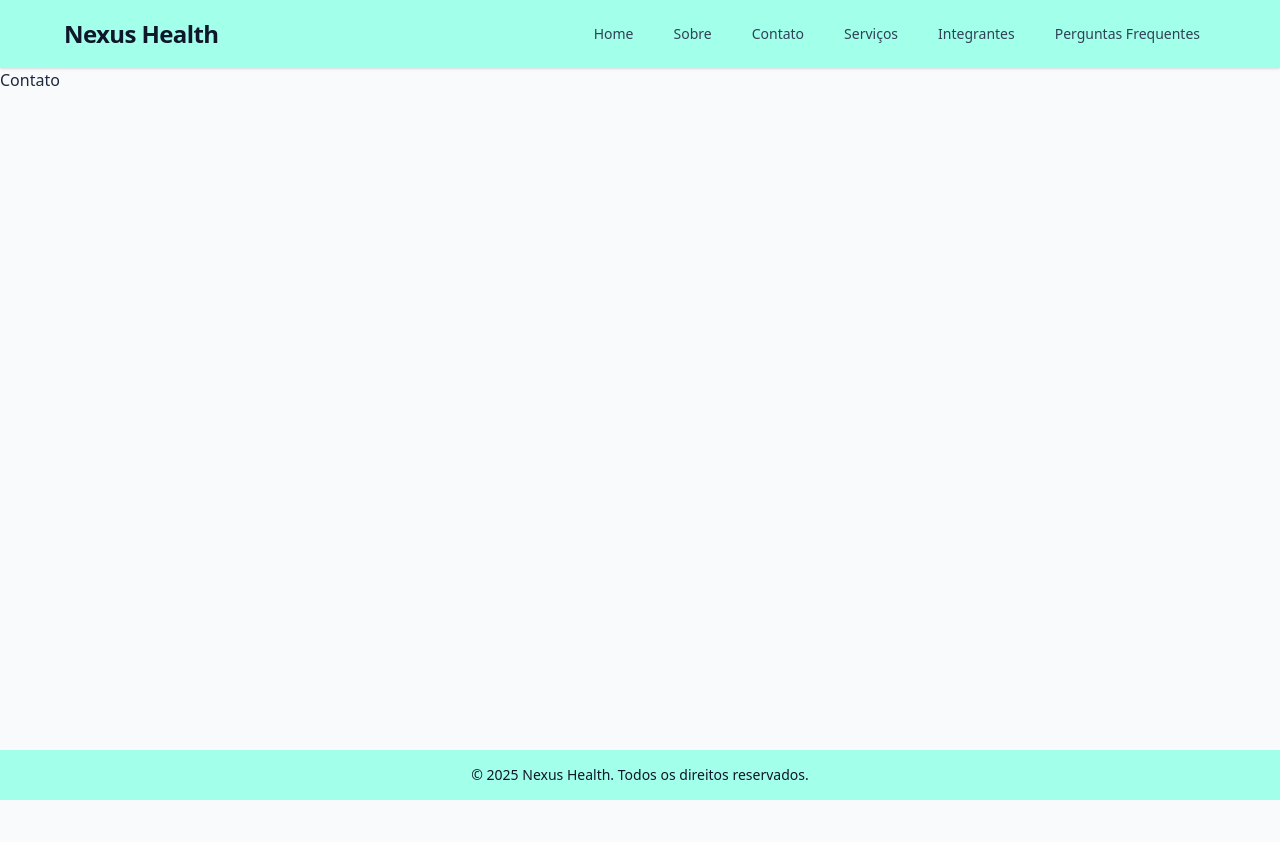
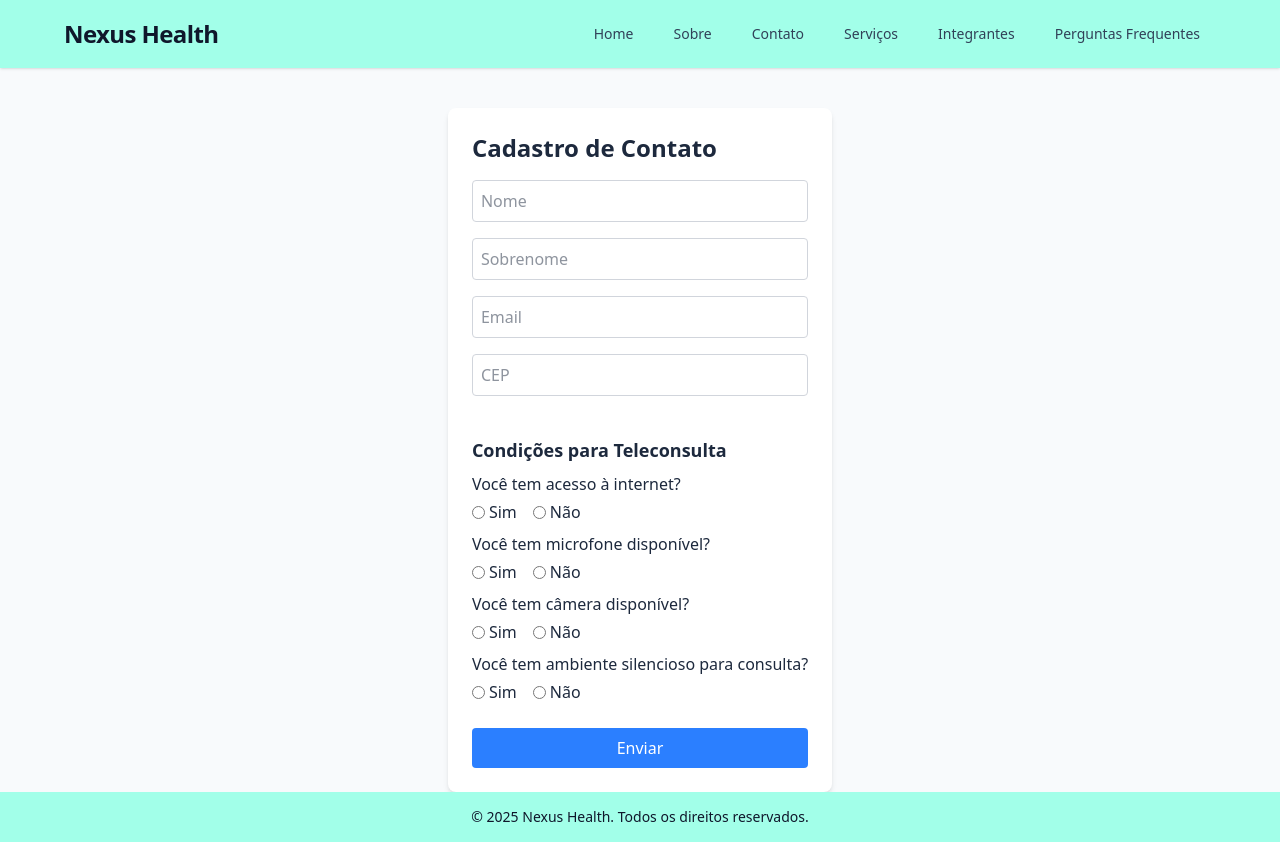
Before and after one commit to NexusHealth-1TDSPJ/frontend, a React (Vite) app in the folder nexushealth/: page /contato in a window 1280 px wide. Before the commit the page ends 800 px from the top, so only its background shows below. Built offline with nearby package versions, Linux system fonts and the light colour scheme.

Commit message:
style(contato): aplica estilos externos com contato.css

```diff
--- a/nexushealth/package.json
+++ b/nexushealth/package.json
@@ -14,6 +14,7 @@
     "dom": "^0.0.3",
     "react": "^19.1.1",
     "react-dom": "^19.1.1",
+    "react-hook-form": "^7.63.0",
     "react-router-dom": "^7.9.1",
     "router": "^2.2.0",
     "tailwindcss": "^4.1.13"
--- /dev/null
+++ b/nexushealth/src/routes/contato/contato.css
@@ -0,0 +1,57 @@
+@import "tailwindcss";
+
+.container-contato {
+  @apply max-w-md mx-auto mt-10 p-6 bg-white rounded-lg shadow-md;
+}
+
+.titulo-contato {
+  @apply text-2xl font-bold mb-4;
+}
+
+mensagem-sucesso {
+  @apply mb-4 p-2 bg-green-100 text-green-700 rounded;
+}
+
+.formulario-contato {
+  @apply flex flex-col gap-4;
+}
+
+.campo-input {
+  @apply w-full p-2 border rounded;
+}
+
+.campo-erro {
+  @apply border-red-500;
+}
+
+.campo-normal {
+  @apply border-gray-300;
+}
+
+.texto-erro {
+  @apply text-red-500 text-sm;
+}
+
+.secao-teleconsulta {
+  @apply mt-6;
+}
+
+.titulo-secao {
+  @apply text-lg font-semibold mb-2;
+}
+
+.pergunta-radio {
+  @apply font-medium;
+}
+
+.opcoes-radio {
+  @apply flex gap-4 mt-1;
+}
+
+.label-radio {
+  @apply flex items-center gap-1;
+}
+
+.botao-enviar {
+  @apply bg-blue-500 text-white p-2 rounded hover:bg-blue-600 transition;
+}
--- a/nexushealth/src/routes/contato/index.tsx
+++ b/nexushealth/src/routes/contato/index.tsx
@@ -1,8 +1,195 @@
+import { useForm } from "react-hook-form";
+import { useState } from "react";
+import "./contato.css";
+
+document.title = "Contato";
+
+type FormInputs = {
+  nome: string;
+  sobrenome: string;
+  email: string;
+  cep: string;
+  internet: string;
+  microfone: string;
+  camera: string;
+  ambienteSilencioso: string;
+};
+
 export default function Contato() {
-    document.title = "Contato";
-    return(
-        <main>
-            <h1>Contato</h1>
-        </main>
-    )
+  const [success, setSuccess] = useState(false);
+
+  const {
+    register,
+    handleSubmit,
+    formState: { errors },
+    reset
+  } = useForm<FormInputs>();
+
+  const onSubmit = (data: FormInputs) => {
+    console.log("Dados enviados:", data);
+    setSuccess(true);
+    reset();
+  };
+
+  return (
+    <div className="container-contato">
+      <h1 className="titulo-contato">Cadastro de Contato</h1>
+
+      {success && (
+        <div className="mensagem-sucesso">
+          Formulário enviado com sucesso!
+        </div>
+      )}
+
+      <form onSubmit={handleSubmit(onSubmit)} className="formulario-contato">
+        <div>
+          <input
+            placeholder="Nome"
+            {...register("nome", { required: "Informe o nome" })}
+            className={`campo-input ${errors.nome ? "campo-erro" : "campo-normal"}`}
+          />
+          {errors.nome && <p className="texto-erro">{errors.nome.message}</p>}
+        </div>
+
+        <div>
+          <input
+            placeholder="Sobrenome"
+            {...register("sobrenome", { required: "Informe o sobrenome" })}
+            className={`campo-input ${errors.sobrenome ? "campo-erro" : "campo-normal"}`}
+          />
+          {errors.sobrenome && <p className="texto-erro">{errors.sobrenome.message}</p>}
+        </div>
+
+        <div>
+          <input
+            placeholder="Email"
+            {...register("email", {
+              required: "Informe o email",
+              pattern: {
+                value: /^[^\s@]+@[^\s@]+\.[^\s@]+$/,
+                message: "Email inválido"
+              }
+            })}
+            className={`campo-input ${errors.email ? "campo-erro" : "campo-normal"}`}
+          />
+          {errors.email && <p className="texto-erro">{errors.email.message}</p>}
+        </div>
+
+        <div>
+          <input
+            placeholder="CEP"
+            {...register("cep", {
+              required: "Informe o CEP",
+              pattern: {
+                value: /^[0-9]{5}-?[0-9]{3}$/,
+                message: "CEP inválido"
+              }
+            })}
+            className={`campo-input ${errors.cep ? "campo-erro" : "campo-normal"}`}
+          />
+          {errors.cep && <p className="texto-erro">{errors.cep.message}</p>}
+        </div>
+
+        <div className="secao-teleconsulta">
+          <h2 className="titulo-secao">Condições para Teleconsulta</h2>
+
+          <div className="mb-2">
+            <p className="pergunta-radio">Você tem acesso à internet?</p>
+            <div className="opcoes-radio">
+              <label className="label-radio">
+                <input
+                  type="radio"
+                  value="Sim"
+                  {...register("internet", { required: "Escolha uma opção" })}
+                />
+                Sim
+              </label>
+              <label className="label-radio">
+                <input
+                  type="radio"
+                  value="Não"
+                  {...register("internet", { required: "Escolha uma opção" })}
+                />
+                Não
+              </label>
+            </div>
+            {errors.internet && <p className="texto-erro">{errors.internet.message}</p>}
+          </div>
+
+          <div className="mb-2">
+            <p className="pergunta-radio">Você tem microfone disponível?</p>
+            <div className="opcoes-radio">
+              <label className="label-radio">
+                <input
+                  type="radio"
+                  value="Sim"
+                  {...register("microfone", { required: "Escolha uma opção" })}
+                />
+                Sim
+              </label>
+              <label className="label-radio">
+                <input
+                  type="radio"
+                  value="Não"
+                  {...register("microfone", { required: "Escolha uma opção" })}
+                />
+                Não
+              </label>
+            </div>
+            {errors.microfone && <p className="texto-erro">{errors.microfone.message}</p>}
+          </div>
+
+          <div className="mb-2">
+            <p className="pergunta-radio">Você tem câmera disponível?</p>
+            <div className="opcoes-radio">
+              <label className="label-radio">
+                <input
+                  type="radio"
+                  value="Sim"
+                  {...register("camera", { required: "Escolha uma opção" })}
+                />
+                Sim
+              </label>
+              <label className="label-radio">
+                <input
+                  type="radio"
+                  value="Não"
+                  {...register("camera", { required: "Escolha uma opção" })}
+                />
+                Não
+              </label>
+            </div>
+            {errors.camera && <p className="texto-erro">{errors.camera.message}</p>}
+          </div>
+
+          <div className="mb-2">
+            <p className="pergunta-radio">Você tem ambiente silencioso para consulta?</p>
+            <div className="opcoes-radio">
+              <label className="label-radio">
+                <input
+                  type="radio"
+                  value="Sim"
+                  {...register("ambienteSilencioso", { required: "Escolha uma opção" })}
+                />
+                Sim
+              </label>
+              <label className="label-radio">
+                <input
+                  type="radio"
+                  value="Não"
+                  {...register("ambienteSilencioso", { required: "Escolha uma opção" })}
+                />
+                Não
+              </label>
+            </div>
+            {errors.ambienteSilencioso && <p className="texto-erro">{errors.ambienteSilencioso.message}</p>}
+          </div>
+        </div>
+
+        <button type="submit" className="botao-enviar">
+          Enviar
+        </button>
+      </form>
+    </div>
+  );
 }
```
Also changed, not shown: 1 other file (tests, documents, lock files or other folders).
